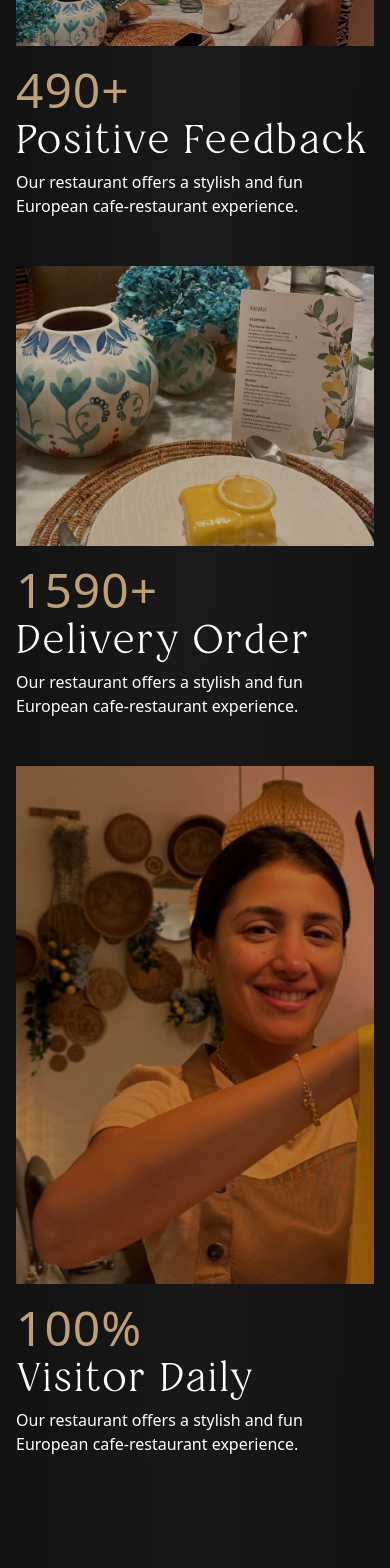
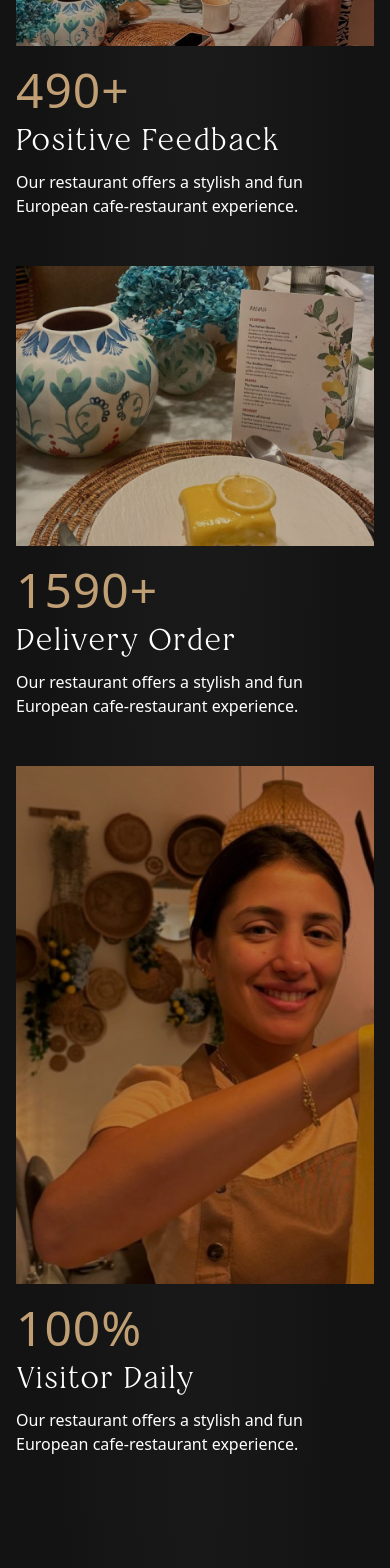
Before and after one commit to Safeya-Yasien/the-chef-show, a React (Vite) app: page / in a window 390 px wide. Shown: the part 1720-3288 px from the top of the page. Built offline with nearby package versions, Linux system fonts and the light colour scheme.

Commit message:
update About.tsx

```diff
--- a/src/components/about/About.tsx
+++ b/src/components/about/About.tsx
@@ -10,7 +10,11 @@ const About = () => {
       <div className="container px-4 mx-auto">
         {/* custom title  */}
         <div className="flex flex-col items-center justify-center text-center mb-20 gap-3">
-          <CustomTitle subTitle="All Day Experience" imgSrc={forkKnife} mainTitle=" About The chef show"/>
+          <CustomTitle
+            subTitle="All Day Experience"
+            imgSrc={forkKnife}
+            mainTitle=" About The chef show"
+          />
 
           <p className="font-normal text-sm md:text-[16px] text-white w-auto md:w-[668px] capitalize leading-5 md:leading-7">
             Our restaurant offers a stylish and fun European cafe-restaurant
@@ -35,7 +39,7 @@ const About = () => {
               <h2 className="font-normal text-[48px] text-[#C19F74] tracking-[0.02em] leading-[48px] ">
                 490+{" "}
               </h2>
-              <h3 className="text-white text-[40px] font-normal tracking-[0.02em] leading-[40px] font-restora capitalize">
+              <h3 className="text-white text-[30px] md:text-[40px] font-normal tracking-[0.02em] leading-[40px] font-restora capitalize">
                 positive feedback
               </h3>
               <p className="text-white font-normal text-[16px] leading-[24px]">
@@ -58,7 +62,7 @@ const About = () => {
               <h2 className="font-normal text-[48px] text-[#C19F74] tracking-[0.02em] leading-[48px] ">
                 1590+{" "}
               </h2>
-              <h3 className="text-white text-[40px] font-normal tracking-[0.02em] leading-[40px] font-restora capitalize">
+              <h3 className="text-white text-[30px] md:text-[40px] font-normal tracking-[0.02em] leading-[40px] font-restora capitalize">
                 delivery order{" "}
               </h3>
               <p className="text-white font-normal text-[16px] leading-[24px]">
@@ -81,7 +85,7 @@ const About = () => {
               <h2 className="font-normal text-[48px] text-[#C19F74] tracking-[0.02em] leading-[48px] ">
                 100%
               </h2>
-              <h3 className="text-white text-[40px] font-normal tracking-[0.02em] leading-[40px] font-restora capitalize">
+              <h3 className="text-white text-[30px] md:text-[40px] font-normal tracking-[0.02em] leading-[40px] font-restora capitalize">
                 visitor Daily{" "}
               </h3>
               <p className="text-white font-normal text-[16px] leading-[24px]">
```
